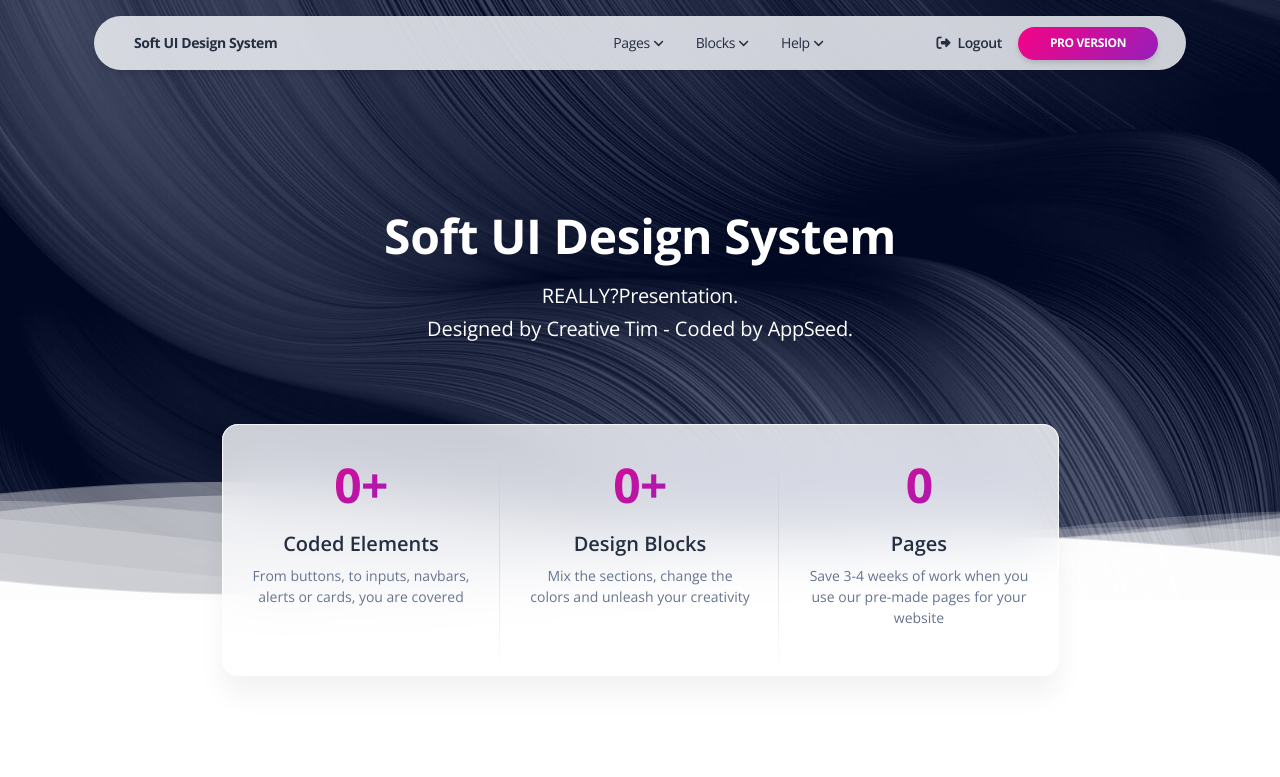
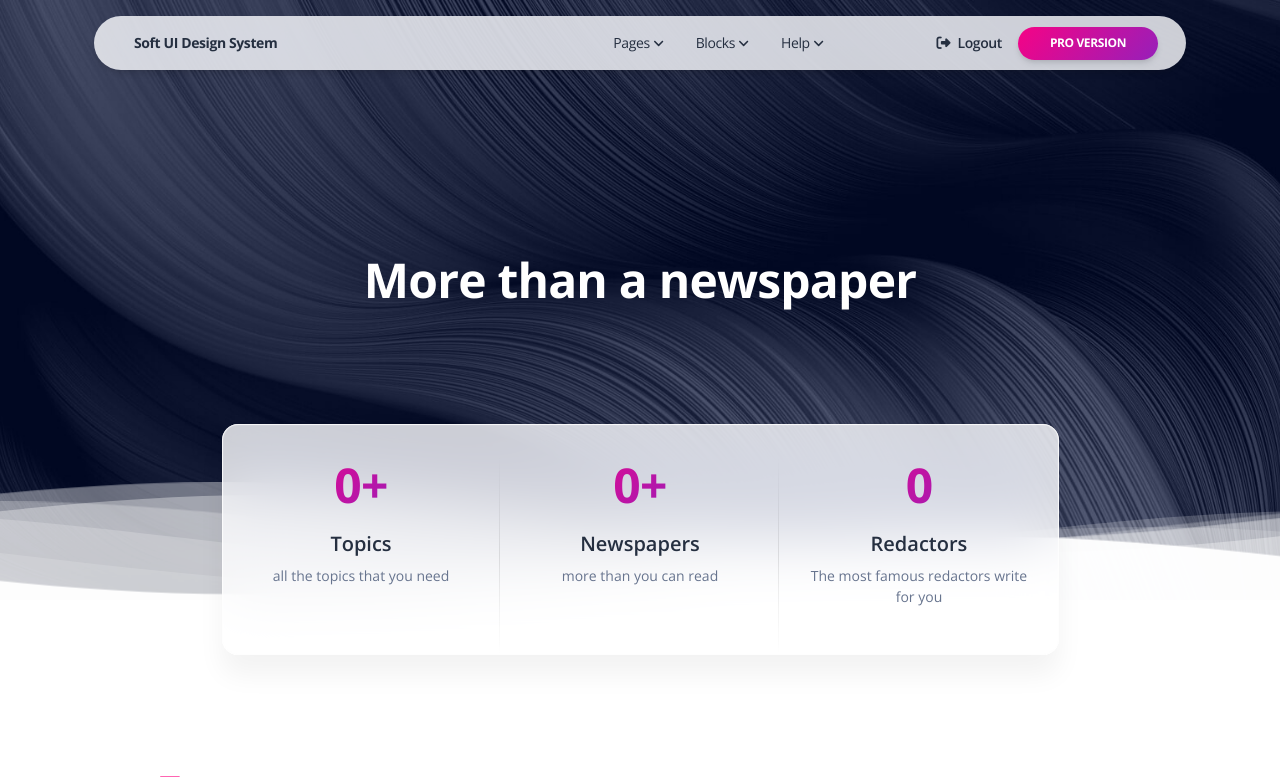
Before and after one commit to Artemh59/newspaper_agency, a Django app: page / in a window 1280 px wide. Shown: the top 777 px of the page. Run offline with Django 4.2, Linux system fonts and the light colour scheme; some libraries are stand-ins or nearby versions.

Commit message:
Update index and base htmls

```diff
--- a/templates/base.html
+++ b/templates/base.html
@@ -9,10 +9,10 @@
   <link rel="canonical" href="https://appseed.us/ui-kit/soft-ui-design-system"/>
 
   <title>
-    Flask Soft UI Design System - {% block title %}{% endblock %} | AppSeed
+    {% block title %} News24{% endblock %}
   </title>
 
-  <!--     Fonts and icons     -->
+  <!-- Fonts and icons -->
   <link href="https://fonts.googleapis.com/css?family=Open+Sans:300,400,600,700" rel="stylesheet" />
   <!-- Nucleo Icons -->
   <link href="/static/assets/css/nucleo-icons.css" rel="stylesheet" />
--- a/templates/newspaper/index.html
+++ b/templates/newspaper/index.html
@@ -1,6 +1,6 @@
 {% extends 'base.html' %}
 
-{% block title %} Newspaper {% endblock title %}
+{% block title %} Newspaper online {% endblock title %}
 
 <!-- Specific CSS  -->
 
@@ -14,15 +14,8 @@
         <div class="row">
           <div class="col-lg-7 text-center mx-auto">
             <h1 class="text-white pt-3 mt-n5">
-              <a class="text-white" target="_blank"
-                 href="https://appseed.us/ui-kit/soft-ui-design-system">Soft UI Design System</a>
+              More than a newspaper
             </h1>
-            <p class="lead text-white mt-3">
-              REALLY?<a class="text-white" href="/">Presentation</a>.
-              <br />
-              Designed by <a class="text-white" target="_blank" href="https://bit.ly/3fKQZaL">Creative Tim</a>
-              - Coded by <a class="text-white" target="_blank" href="https://appseed.us">AppSeed</a>.
-            </p>
           </div>
         </div>
       </div>
@@ -51,24 +44,24 @@
             <div class="col-md-4 position-relative">
               <div class="p-3 text-center">
                 <h1 class="text-gradient text-primary"><span id="state1">0</span>+</h1>
-                <h5 class="mt-3">Coded Elements</h5>
-                <p class="text-sm">From buttons, to inputs, navbars, alerts or cards, you are covered</p>
+                <h5 class="mt-3">Topics</h5>
+                <p class="text-sm">all the topics that you need</p>
               </div>
               <hr class="vertical dark">
             </div>
             <div class="col-md-4 position-relative">
               <div class="p-3 text-center">
                 <h1 class="text-gradient text-primary"> <span id="state2">0</span>+</h1>
-                <h5 class="mt-3">Design Blocks</h5>
-                <p class="text-sm">Mix the sections, change the colors and unleash your creativity</p>
+                <h5 class="mt-3">Newspapers</h5>
+                <p class="text-sm">more than you can read</p>
               </div>
               <hr class="vertical dark">
             </div>
             <div class="col-md-4">
               <div class="p-3 text-center">
                 <h1 class="text-gradient text-primary" id="state3">0</h1>
-                <h5 class="mt-3">Pages</h5>
-                <p class="text-sm">Save 3-4 weeks of work when you use our pre-made pages for your website</p>
+                <h5 class="mt-3">Redactors</h5>
+                <p class="text-sm">The most famous redactors write for you</p>
               </div>
             </div>
           </div>
```
